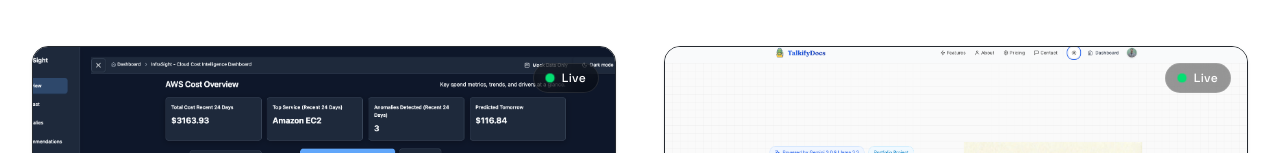
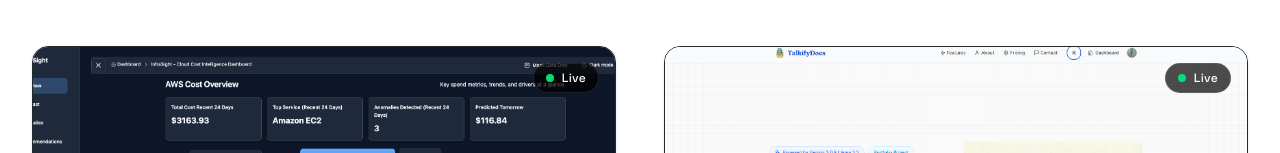
Before and after one commit to aabhiyann/portfolio-abhiyan, a React (Vite) app: page /projects in a window 1280 px wide. Shown: the part 355-508 px from the top of the page. Built offline with nearby package versions, Linux system fonts and the light colour scheme.

Commit message:
style: quiet project card live badge animation

```diff
--- a/src/components/ui/ProjectCard.tsx
+++ b/src/components/ui/ProjectCard.tsx
@@ -33,11 +33,8 @@ export const ProjectCard = ({
         {/* Live Status Indicator */}
         {project.live && (
           <div className="absolute top-4 right-4 z-10">
-            <div className="flex items-center gap-2 px-3 py-1.5 rounded-full bg-black/40 backdrop-blur-md border border-white/10">
-              <div className="relative flex items-center justify-center">
-                <div className="w-2 h-2 bg-green-400 rounded-full"></div>
-                <div className="absolute w-2 h-2 bg-green-400 rounded-full animate-ping"></div>
-              </div>
+            <div className="flex items-center gap-2 px-3 py-1.5 rounded-full bg-black/70 border border-white/10">
+              <div className="w-2 h-2 bg-green-400 rounded-full"></div>
               <span className="text-xs font-medium text-white tracking-wide">
                 Live
               </span>
```
